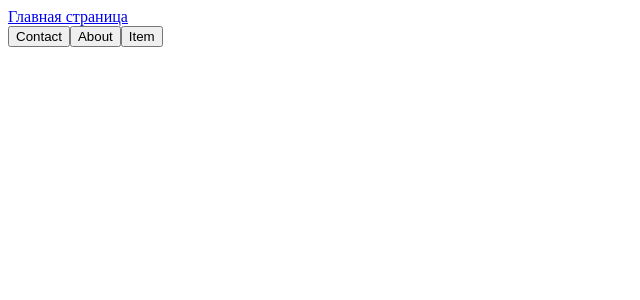
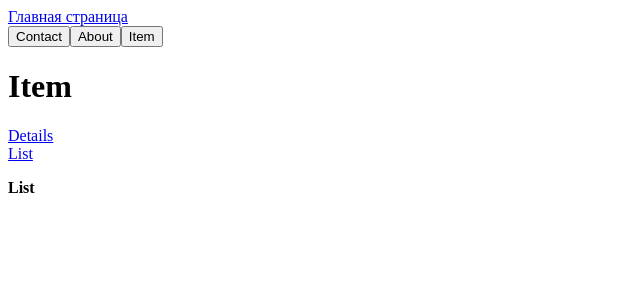
Before and after one commit to Neospaer/Evolenta, an Angular app: page /item/1/list in a window 1280 px wide. Before the commit this address led to /. Shown: the top 300 px of the page, without its empty margins (0-640 px from the left). Built offline with nearby package versions, Linux system fonts and the light colour scheme.

Commit message:
Add Parameters and Child-Routing

```diff
--- a/src/app/app.component.html
+++ b/src/app/app.component.html
@@ -4,6 +4,6 @@
 
 <button routerLink="about">About</button>
 
-<button routerLink="item">Item</button>
+<button routerLink="item/1">Item</button>
 
 <router-outlet></router-outlet>
--- /dev/null
+++ b/src/app/item/item-details/item-details.component.html
@@ -0,0 +1 @@
+<p><b>Details</b></p>
--- /dev/null
+++ b/src/app/item/item-details/item-details.component.ts
@@ -0,0 +1,18 @@
+import { Component, OnInit } from '@angular/core';
+import { ActivatedRoute } from '@angular/router';
+
+@Component({
+  selector: 'app-item-details',
+  templateUrl: './item-details.component.html',
+  styleUrls: ['./item-details.component.css']
+})
+export class ItemDetailsComponent implements OnInit {
+
+
+  constructor(private activatedRouter: ActivatedRoute) { }
+
+  ngOnInit() {
+      console.log(this.activatedRouter.snapshot.params)
+  }
+
+}
--- /dev/null
+++ b/src/app/item/item-list/item-list.component.html
@@ -0,0 +1 @@
+<p><b>List</b></p>
--- /dev/null
+++ b/src/app/item/item-list/item-list.component.ts
@@ -0,0 +1,19 @@
+import { Component, OnInit } from '@angular/core';
+import { ActivatedRoute } from '@angular/router';
+
+@Component({
+  selector: 'app-item-list',
+  templateUrl: './item-list.component.html',
+  styleUrls: ['./item-list.component.css']
+})
+export class ItemListComponent implements OnInit {
+
+  constructor(
+    private activedRouter: ActivatedRoute
+  ) { }
+
+  ngOnInit() {
+    console.log(this.activedRouter.snapshot.queryParams)
+  }
+
+}
--- a/src/app/item/item.component.html
+++ b/src/app/item/item.component.html
@@ -1 +1,6 @@
 <h1>Item</h1>
+<a routerLink="details">Details</a>
+<br>
+<a routerLink="list" [queryParams]="{'product':'phone', 'price': 150}">List</a>
+
+<router-outlet></router-outlet>
--- a/src/app/item/item.component.ts
+++ b/src/app/item/item.component.ts
@@ -1,4 +1,5 @@
 import { Component, OnInit } from '@angular/core';
+import { ActivatedRoute } from '@angular/router';
 
 @Component({
   selector: 'app-item',
@@ -7,9 +8,11 @@ import { Component, OnInit } from '@angular/core';
 })
 export class ItemComponent implements OnInit {
 
-  constructor() { }
+
+  constructor(private activatedRouter: ActivatedRoute) { }
 
   ngOnInit() {
+    console.log(this.activatedRouter.snapshot.params)
   }
 
 }
```
Also changed, not shown: src/app/app-routing.module.ts (+14 -2 lines), src/app/item/item-details/item-details.component.css (added), src/app/item/item-list/item-list.component.css (added), src/app/main/main.component.html (line endings or trailing spaces).
